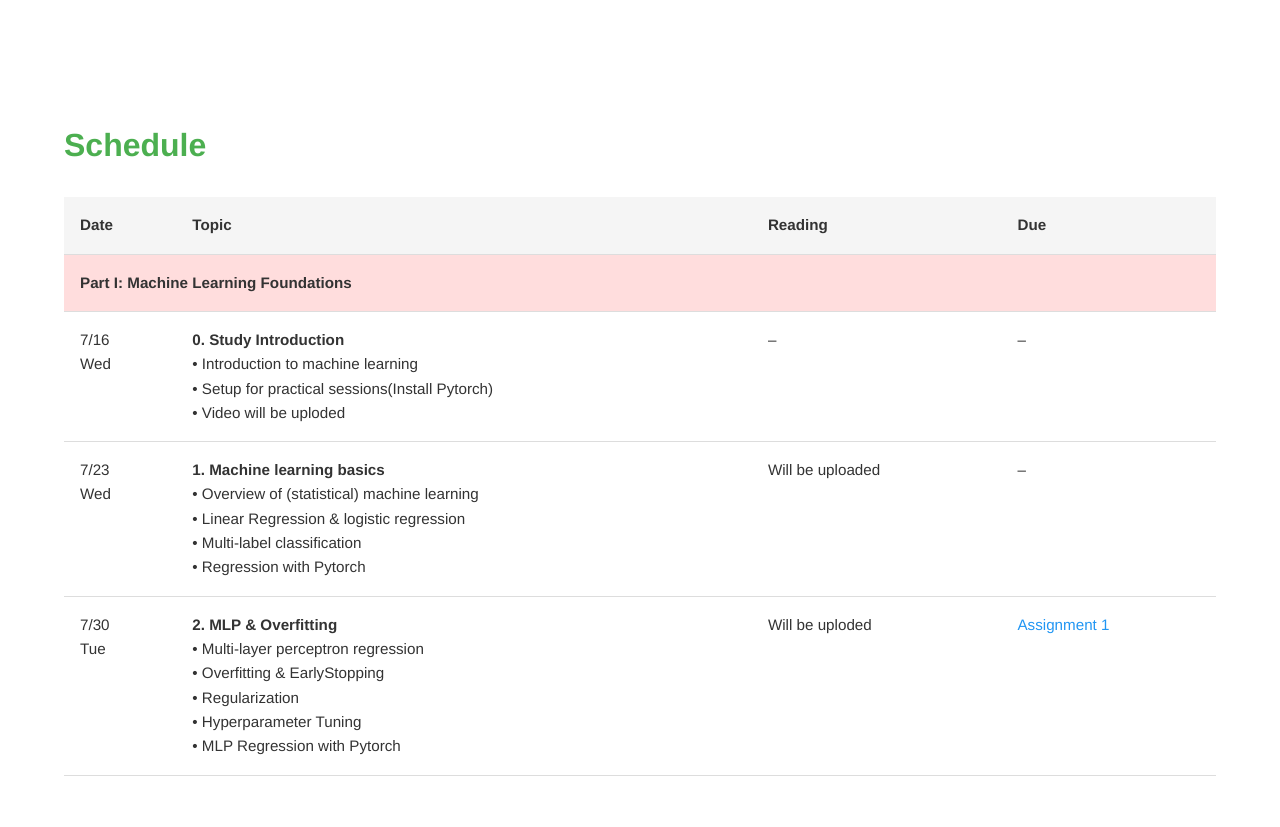
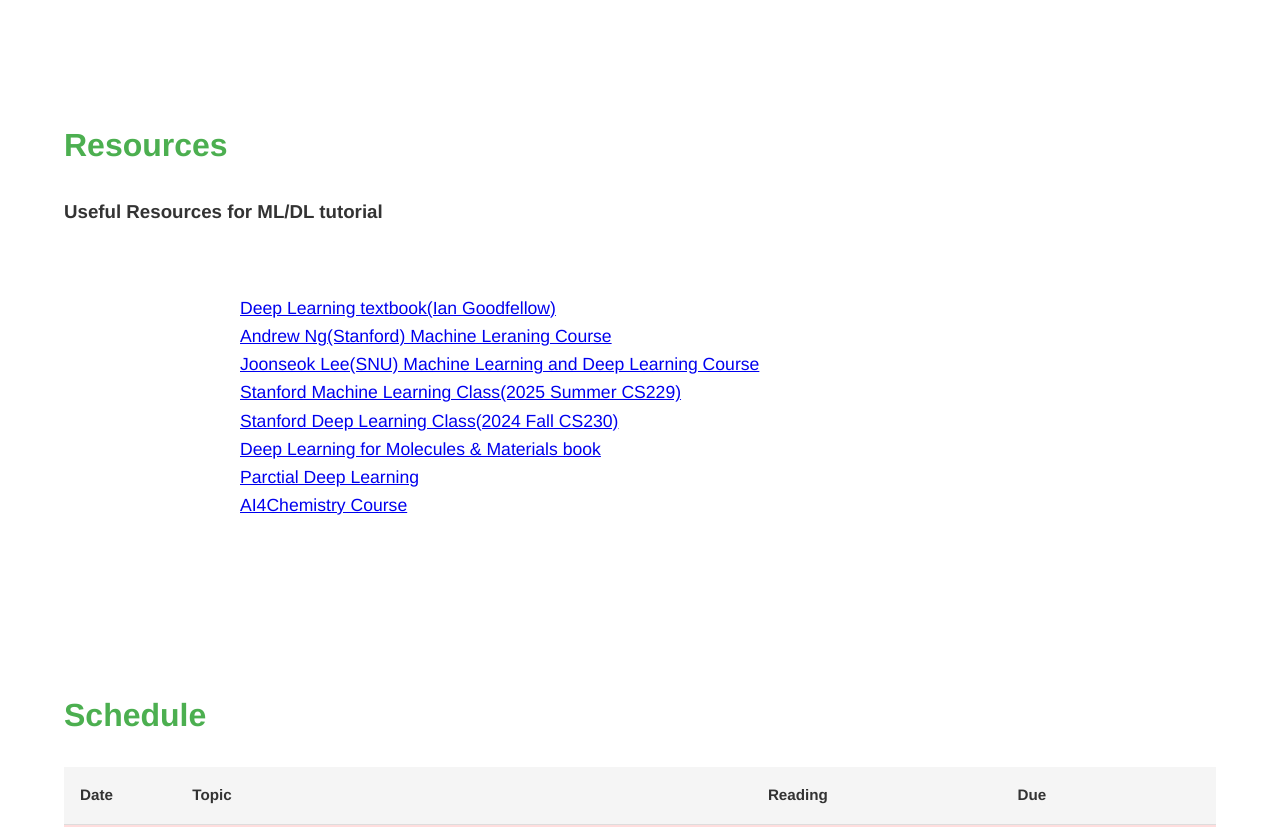
Before and after one commit to sjeong9760/2025SonLab_AI_Tutorial, a plain HTML site: page index.html in a window 1280 px wide. Shown: the part 1060-1887 px from the top of the page. Drawn offline with Linux system fonts and the light colour scheme.

Commit message:
Add Resources

```diff
--- a/index.html
+++ b/index.html
@@ -25,6 +25,22 @@
     </p>
   </section>
 
+  <section class="Resources">
+    <h2>Resources</h2>
+    <h3>Useful Resources for ML/DL tutorial</h3>
+    <p>
+        <a href="https://www.deeplearningbook.org/" target="_blank">Deep Learning textbook(Ian Goodfellow)</a> <br>
+        <a href="https://www.youtube.com/watch?v=vStJoetOxJg&list=PLkDaE6sCZn6FNC6YRfRQc_FbeQrF8BwGI" target="_blank">Andrew Ng(Stanford) Machine Leraning Course</a> <br>
+        <a href="https://www.youtube.com/watch?v=W8Zbaz44KGQ&list=PL0E_1UqNACXDyjINNwUwmi-TKKtLMggl5" target="_blank">Joonseok Lee(SNU) Machine Learning and Deep Learning Course</a> <br>
+        <a href="https://cs229.stanford.edu/" target="_blank">Stanford Machine Learning Class(2025 Summer CS229)</a> <br>
+        <a href="https://cs230.stanford.edu/" target="_blank">Stanford Deep Learning Class(2024 Fall CS230)</a> <br>
+        <a href="https://dmol.pub/" target="_blank">Deep Learning for Molecules & Materials book</a> <br>
+        <a href="https://course.fast.ai/" target="_blank">Parctial Deep Learning</a><br>
+        <a href="https://github.com/schwallergroup/ai4chem_course" target="_blank">AI4Chemistry Course</a>
+    </p>
+  </section>
+
+
   <section class="schedule">
     <h2>Schedule</h2>
     <table>
@@ -41,7 +57,7 @@
           <td colspan="6">Part I: Machine Learning Foundations</td>
         </tr>
         <tr>
-          <td>7/16<br>Wed</td>
+          <td>7/21<br>Mon</td>
           <td><strong>0. Study Introduction</strong><br>
             • Introduction to machine learning<br>
             • Setup for practical sessions(Install Pytorch)<br>
@@ -60,7 +76,7 @@
           <td>–</td>
         </tr>
         <tr>
-          <td>7/30<br>Tue</td>
+          <td>7/30<br>Wed</td>
           <td><strong>2. MLP & Overfitting</strong><br>
             • Multi-layer perceptron regression<br>
             • Overfitting & EarlyStopping<br>
--- a/style.css
+++ b/style.css
@@ -52,12 +52,20 @@ body {
   }
 
   .summary h2,
-  .schedule h2 {
+  .schedule h2,
+  .Resources h2 {
     color: #4caf50;
     font-size: 2rem;
   }
 
   .summary p {
+    padding: 3rem 5vw;
+    max-width: 800px;
+    font-size: 1.1rem;
+    margin: 0 auto;
+  }
+
+  .Resources p {
     padding: 3rem 5vw;
     max-width: 800px;
     font-size: 1.1rem;
```
